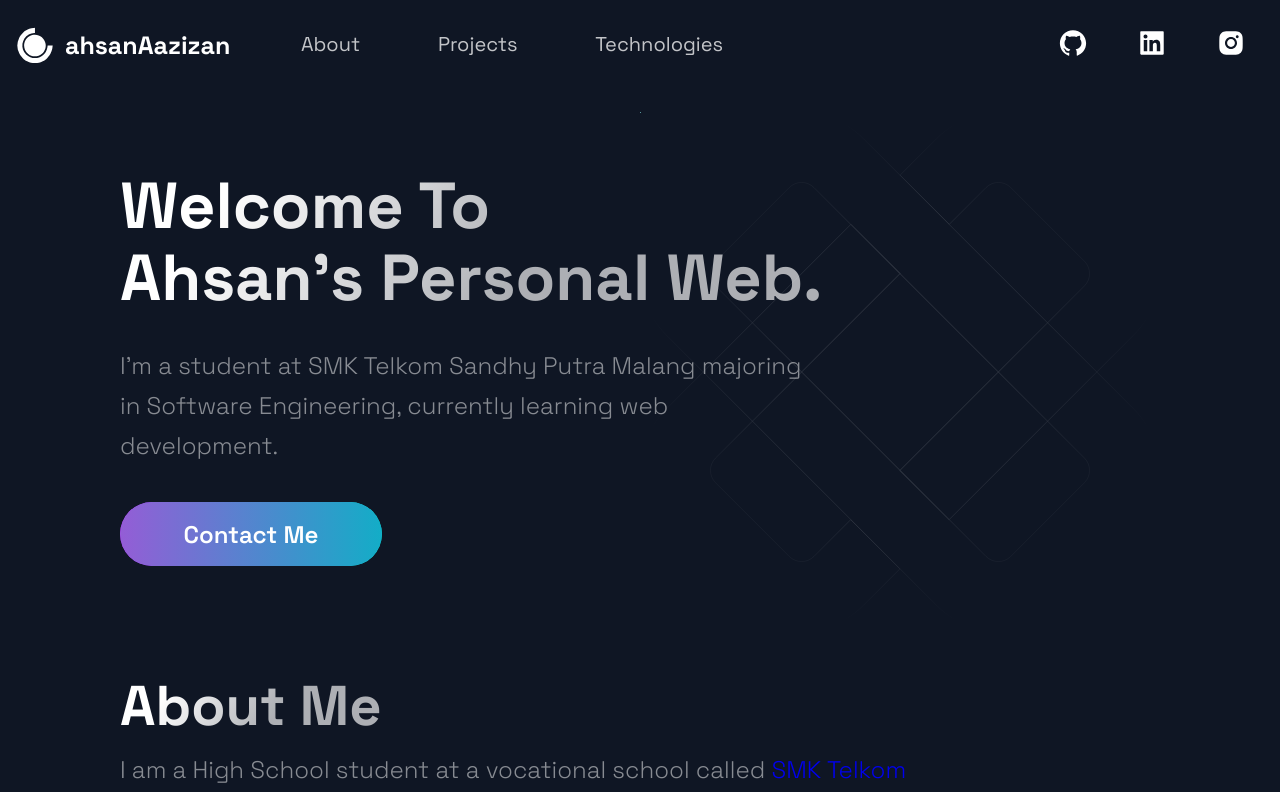
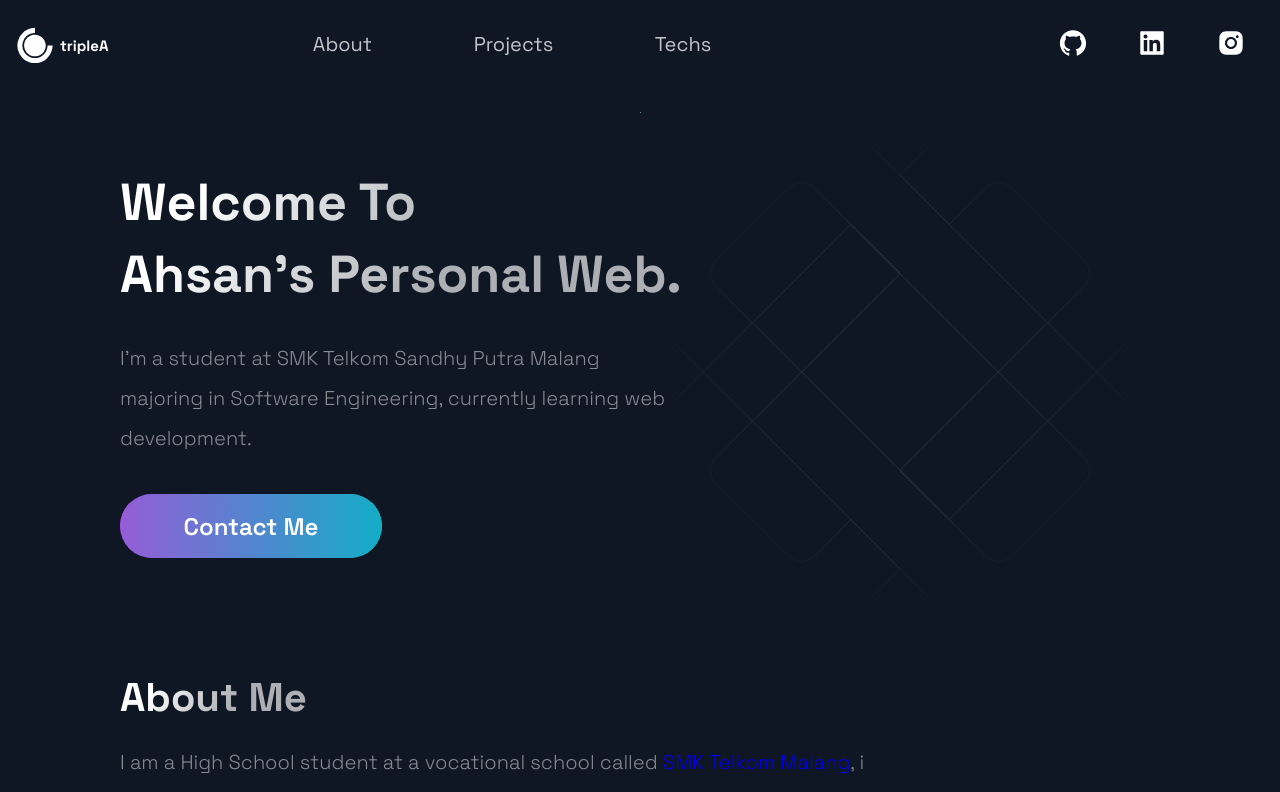
Before and after one commit to ahsanAazizan/nextjs-personal-web, a Next.js app: page / in a window 1280 px wide. Shown: the top 792 px of the page. Built offline with nearby package versions, Linux system fonts and the light colour scheme.

Commit message:
improved responsivity

```diff
--- a/src/components/Header/Header.js
+++ b/src/components/Header/Header.js
@@ -9,8 +9,8 @@ const Header = () =>  (
   <Container>
     <LogoGrid>
       <Link href="/">
-        <a style={{ display: 'flex', alignItems: 'center', color:"white", fontSize:"2.5rem", fontWeight:"bold" }}>
-          <DiCssdeck size="5rem" /> <span style={{ marginLeft:"5px"}}>ahsanAazizan</span>
+        <a style={{ display: 'flex', alignItems: 'center', color:"white", fontSize:"1.5rem", fontWeight:"bold" }}>
+          <DiCssdeck size="5rem" /> <span style={{ marginRight:"10px"}}>tripleA</span>
         </a>
       </Link>
     </LogoGrid>
@@ -27,7 +27,7 @@ const Header = () =>  (
       </li>
       <li>
         <Link href="#tech">
-          <NavButton>Technologies</NavButton>
+          <NavButton>Techs</NavButton>
         </Link>
       </li>
     </ButtonsGrid>
--- a/src/components/Hero/Hero.js
+++ b/src/components/Hero/Hero.js
@@ -11,7 +11,7 @@ const Hero = (props) => (
         <SectionTitle main center>
         <p>
           Welcome To <br />
-            <span style={{ color: "#71cfe0" }}>Ahsan</span>'s Personal Web.
+          Ahsan's Personal Web.
           </p>
         </SectionTitle>
         <SectionText>
--- a/src/styles/GlobalComponents/index.js
+++ b/src/styles/GlobalComponents/index.js
@@ -26,7 +26,7 @@ export const Section = styled.section`
 
 export const SectionTitle = styled.h2`
   font-weight: 800;
-  font-size: ${(props) => props.main ? '65px' : '56px'};
+  font-size: ${(props) => props.main ? '52px' : '40px'};
   line-height: ${(props) => props.main ? '72px' : '56px'};
   width: max-content;
   max-width: 100%;
@@ -34,10 +34,10 @@ export const SectionTitle = styled.h2`
   -webkit-background-clip: text;
   -webkit-text-fill-color: transparent;
   margin-bottom: 16px;
-  padding: ${(props) => props.main ? '58px 0 16px' : '0'};
+  padding: ${(props) => props.main ? '54px 0 12px' : '0'};
 
   @media ${props => props.theme.breakpoints.md}{
-    font-size: ${(props) => props.main ? '56px' : '48px'};
+    font-size: ${(props) => props.main ? '50px' : '42px'};
     line-height: ${(props) => props.main ? '56px' : '48px'};
     margin-bottom: 12px;
     padding: ${(props) => props.main ? '40px 0 12px' : '0'};
@@ -56,7 +56,7 @@ export const SectionTitle = styled.h2`
 
 export const SectionText = styled.p`
   max-width: 800px;
-  font-size: 24px;
+  font-size: 20px;
   line-height: 40px;
   font-weight: 300;
   padding-bottom: 3.6rem;
@@ -77,7 +77,6 @@ export const SectionText = styled.p`
 `
 
 export const SectionDivider = styled.div`
-
   width: 64px;
   height: 6px;
   border-radius: 10px;
```
